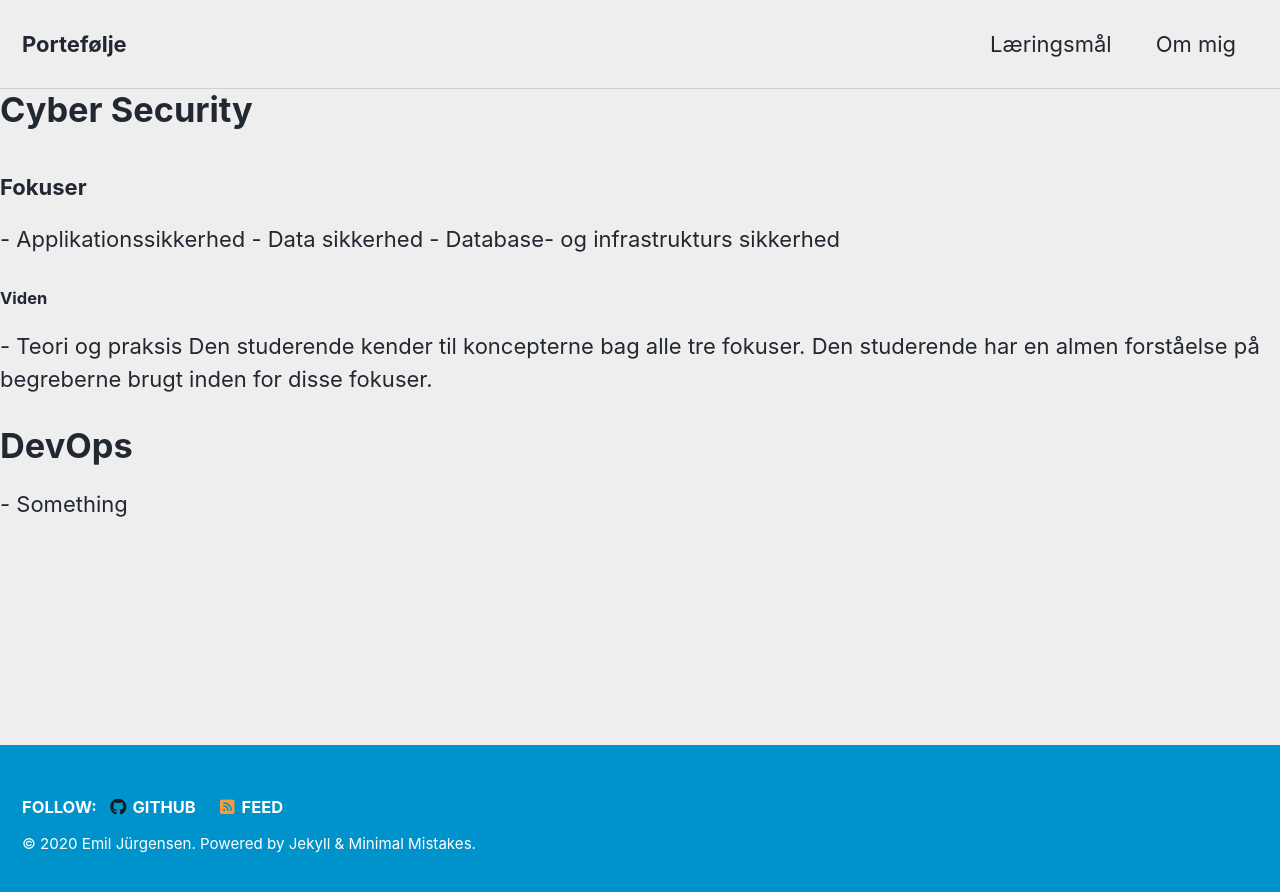
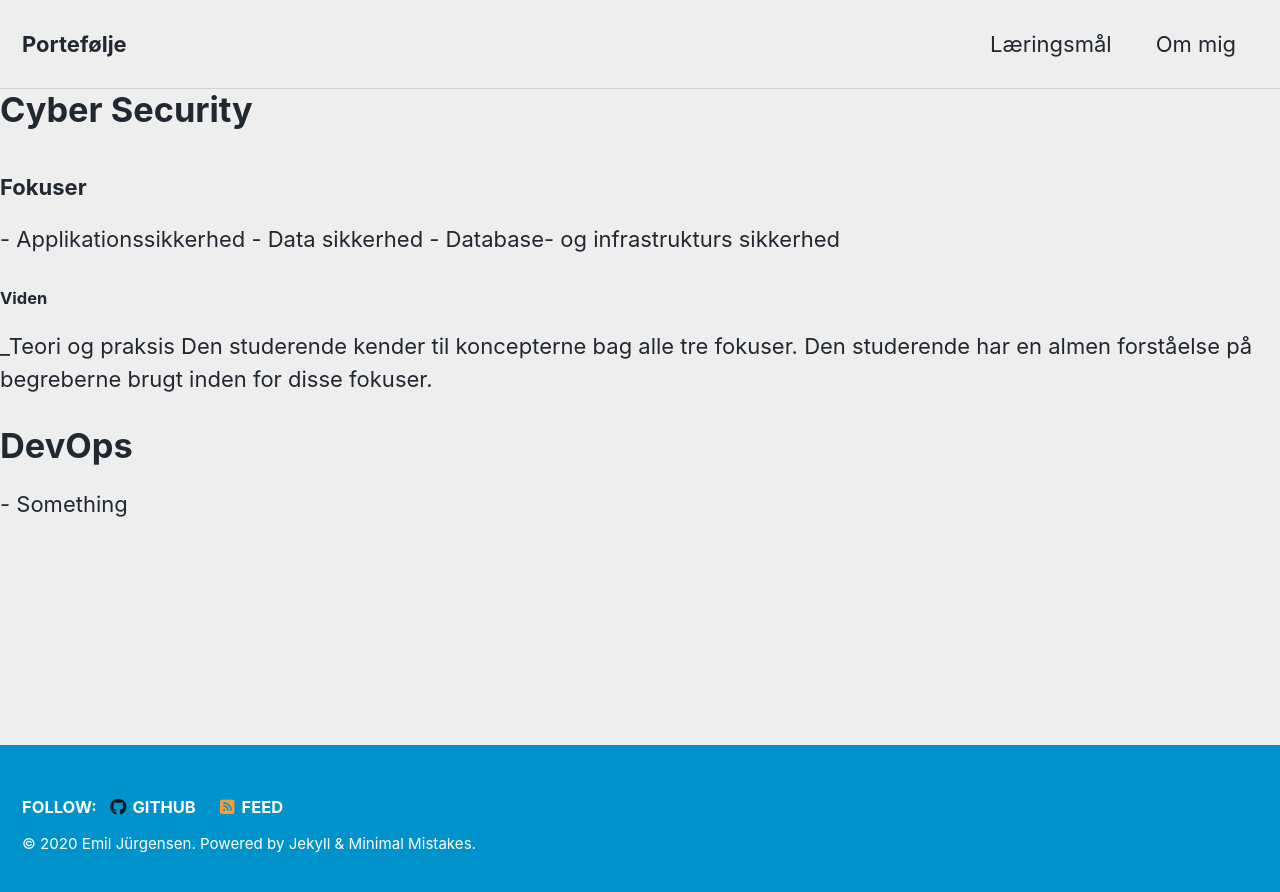
Before and after one commit to Emil428f/Portfolio, a Jekyll site: the page built from plan.md, in a window 1280 px wide. Shown: the top 892 px of the page. Built offline with Jekyll 4.4.1, drawn with Linux system fonts in a browser that asks for light colours; cached includes are drawn as plain includes; nearby versions of some CDN libraries; our own code applies the rules of GitHub Pages for plain Markdown files.

```diff
--- a/plan.md
+++ b/plan.md
@@ -19,7 +19,7 @@ author_profile: true
 
 <p>
 
-  - Teori og praksis
+  _Teori og praksis
 
     Den studerende kender til koncepterne bag alle tre fokuser.
 
```
